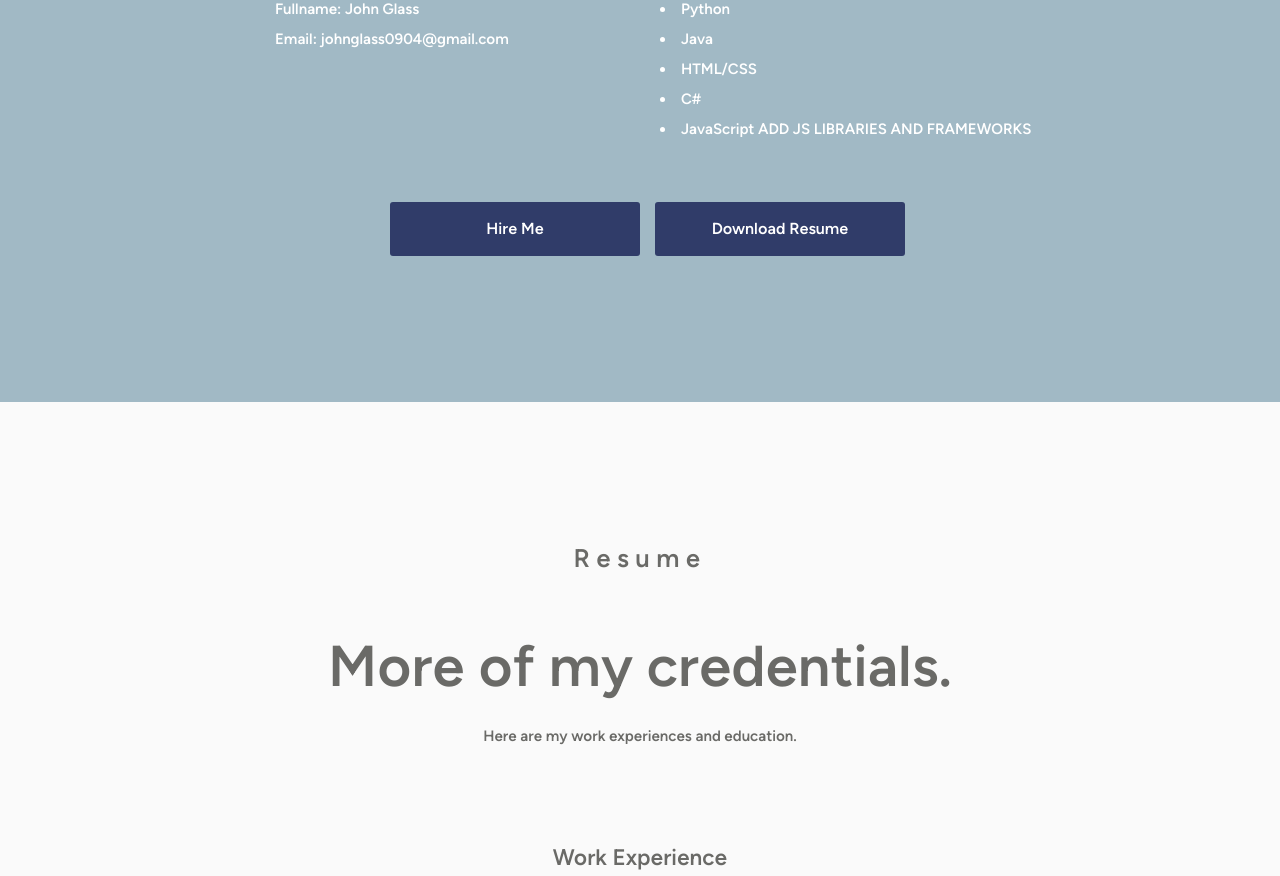
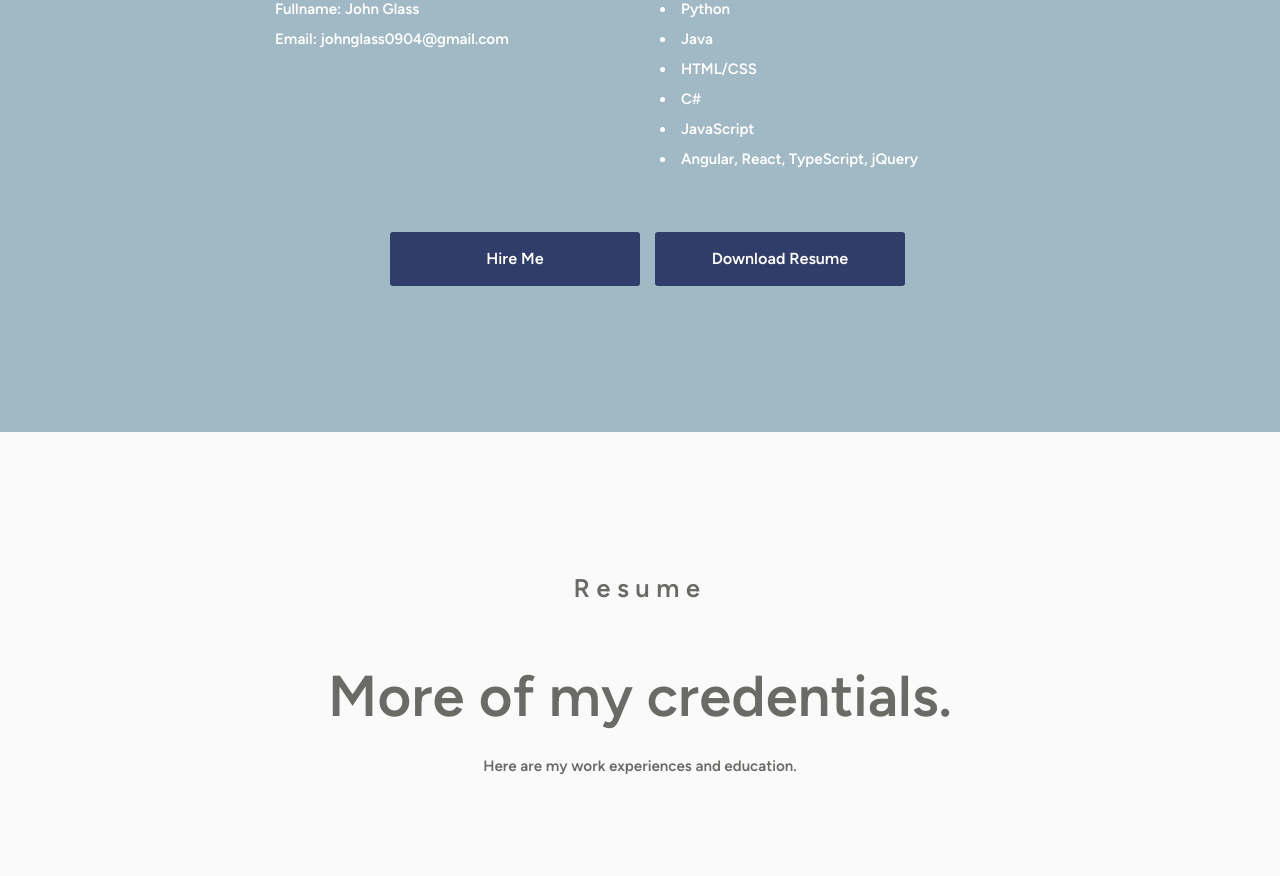
Before and after one commit to johnglass2003/johnglass2003.github.io, an Angular app: page / in a window 1280 px wide. Shown: the part 1620-2496 px from the top of the page. Built offline with nearby package versions, Linux system fonts and the light colour scheme.

Commit message:
Updating Skills

```diff
--- a/src/app/app.component.html
+++ b/src/app/app.component.html
@@ -100,8 +100,12 @@
             <strong>C#</strong>
          </li>
            <li>
-            <strong>JavaScript ADD JS LIBRARIES AND FRAMEWORKS</strong>
+            <strong>JavaScript</strong>
          </li>
+         <li>
+            <strong>Angular, React, TypeScript, jQuery</strong>
+         </li>
+
 
          </div>
       </div>
```
